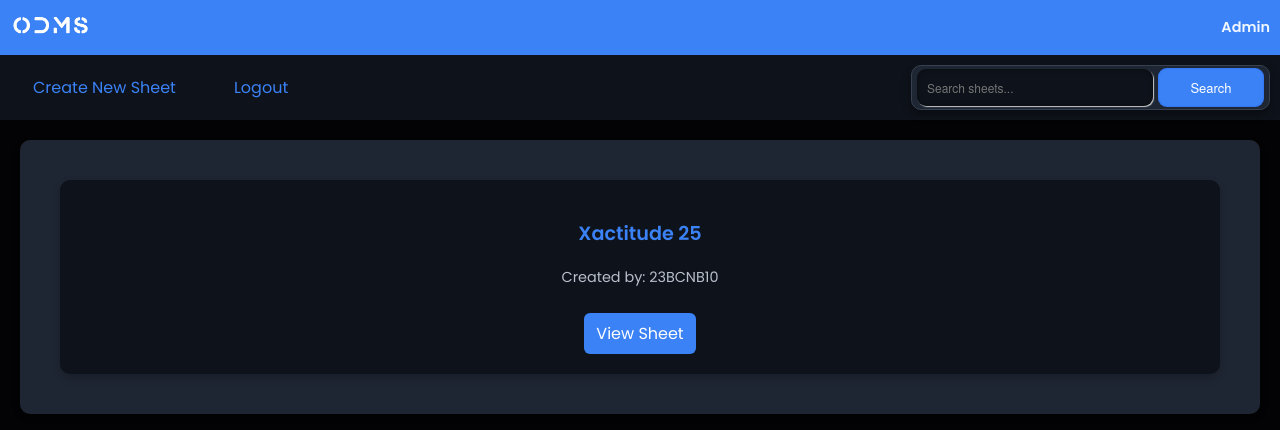
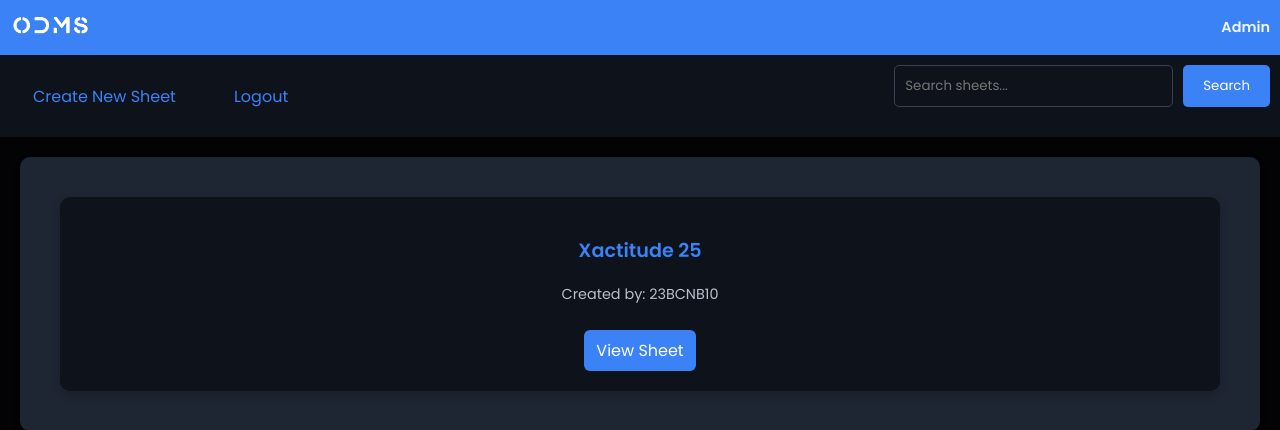
Before and after one commit to 4-krishna/ODM, a Flask app: page /dashboard in a window 1280 px wide. Shown: the top 430 px of the page. Run offline with Flask 3, Linux system fonts and the light colour scheme; a user stored in the database is signed in; data comes from the database, SQL or seed files in the repository; both versions use the stored data as it was after the commit.

Commit message:
feat(dashboard): add search functionality and delete sheet feature
- Implement search functionality in dashboard to filter sheets by name
- Add delete sheet feature with confirmation prompt
- Update CSS styles for search form and delete button

```diff
--- a/app.py
+++ b/app.py
@@ -39,16 +39,26 @@ def login_user(username, password):
         if 'conn' in locals():
             conn.close()
 
-@app.route('/dashboard')
+@app.route('/dashboard', methods=['GET', 'POST'])
 def dashboard():
     if 'username' not in session:
         flash('Please log in first!', 'warning')
         return redirect(url_for('login'))
 
+    search_query = request.args.get('search', '')
+
     try:
         conn = get_db_connection()
         c = conn.cursor()
-        c.execute('SELECT id, sheet_name, creator FROM sheets')
+
+        if search_query:
+            # Search in sheet names
+            c.execute('SELECT id, sheet_name, creator FROM sheets WHERE sheet_name LIKE ?',
+                     (f'%{search_query}%',))
+        else:
+            # Get all sheets
+            c.execute('SELECT id, sheet_name, creator FROM sheets')
+
         sheets = c.fetchall()
 
         # Convert to list of tuples for easier template handling
@@ -56,10 +66,16 @@ def dashboard():
         for sheet in sheets:
             sheet_list.append((sheet['id'], sheet['sheet_name'], sheet['creator']))
 
-        return render_template('dashboard.html', user_name=session['username'], sheets=sheet_list)
+        return render_template('dashboard.html',
+                              user_name=session['username'],
+                              sheets=sheet_list,
+                              search_query=search_query)
     except Exception as e:
         flash(f'Error loading dashboard: {str(e)}', 'danger')
-        return render_template('dashboard.html', user_name=session['username'], sheets=[])
+        return render_template('dashboard.html',
+                              user_name=session['username'],
+                              sheets=[],
+                              search_query=search_query)
     finally:
         if 'conn' in locals():
             conn.close()
@@ -229,6 +245,38 @@ def logout():
     flash('You have been logged out successfully!', 'success')
     return redirect(url_for('login'))
 
+# Add this route after the download_sheet route
+
+@app.route('/sheet/<int:sheet_id>/delete', methods=['POST'])
+def delete_sheet(sheet_id):
+    if 'username' not in session:
+        return redirect(url_for('login'))
+
+    user = session['username']
+    conn = get_db_connection()
+    c = conn.cursor()
+
+    # Check if user is the creator of the sheet
+    c.execute('SELECT creator FROM sheets WHERE id=?', (sheet_id,))
+    sheet = c.fetchone()
+
+    if not sheet or sheet['creator'] != user:
+        flash('You do not have permission to delete this sheet!', 'danger')
+        conn.close()
+        return redirect(url_for('dashboard'))
+
+    # Delete all entries in the sheet first
+    c.execute('DELETE FROM entries WHERE sheet_id=?', (sheet_id,))
+
+    # Then delete the sheet itself
+    c.execute('DELETE FROM sheets WHERE id=?', (sheet_id,))
+
+    conn.commit()
+    conn.close()
+
+    flash('Sheet deleted successfully!', 'success')
+    return redirect(url_for('dashboard'))
+
 if __name__ == '__main__':
     init_db()
     app.run(debug=True, port=5080)
--- a/static/dashboard.css
+++ b/static/dashboard.css
@@ -196,3 +196,36 @@ footer {
         width: 80%;
     }
 }
+
+.search-container {
+    margin-bottom: 20px;
+}
+
+.search-form {
+    display: flex;
+    gap: 10px;
+}
+
+.search-form input[type="text"] {
+    flex: 1;
+    padding: 10px;
+    border-radius: 5px;
+    border: 1px solid #374151;
+    background-color: #0E121A;
+    color: #EFF6FF;
+    font-family: 'Poppins', sans-serif;
+}
+
+.search-btn {
+    background-color: #3B82F6;
+    color: white;
+    border: none;
+    padding: 10px 20px;
+    border-radius: 5px;
+    cursor: pointer;
+    font-family: 'Poppins', sans-serif;
+}
+
+.search-btn:hover {
+    background-color: #2563EB;
+}
--- a/templates/dashboard.html
+++ b/templates/dashboard.html
@@ -29,10 +29,13 @@
                 </a>
             </li>
         </ul>
-        <form class="searchform" method="GET">
-            <input type="text" name="search" placeholder="Search sheets...">
-            <button type="submit">Search</button>
-        </form>
+        <!-- Add this search form after the header section -->
+        <div class="search-container">
+            <form action="{{ url_for('dashboard') }}" method="GET" class="search-form">
+                <input type="text" name="search" placeholder="Search sheets..." value="{{ search_query }}">
+                <button type="submit" class="search-btn">Search</button>
+            </form>
+        </div>
     </nav>
 
     <main>
--- a/templates/sheet.html
+++ b/templates/sheet.html
@@ -77,6 +77,9 @@
         {% if creator == current_user %}
         <div class="action-buttons">
             <a href="{{ url_for('download_sheet', sheet_id=sheet_id) }}" class="download-btn">Download as CSV</a>
+            <form method="POST" action="{{ url_for('delete_sheet', sheet_id=sheet_id) }}" class="delete-sheet-form" onsubmit="return confirm('Are you sure you want to delete this sheet? This action cannot be undone.');">
+                <button type="submit" class="delete-sheet-btn">Delete Sheet</button>
+            </form>
             <a href="{{ url_for('dashboard') }}" class="back-btn">Back to Dashboard</a>
         </div>
         {% endif %}
```
Also changed, not shown: static/sheet.css (+15 -2 lines), odms.db.
